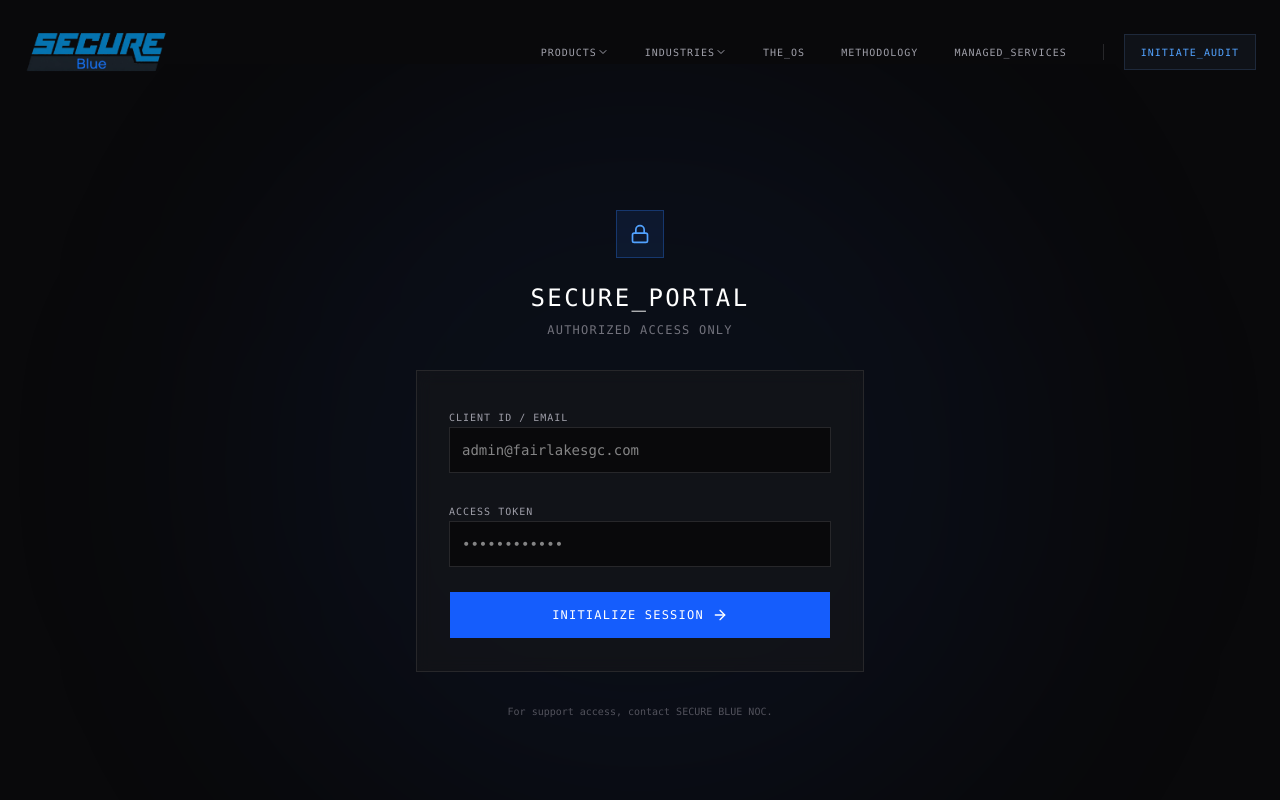
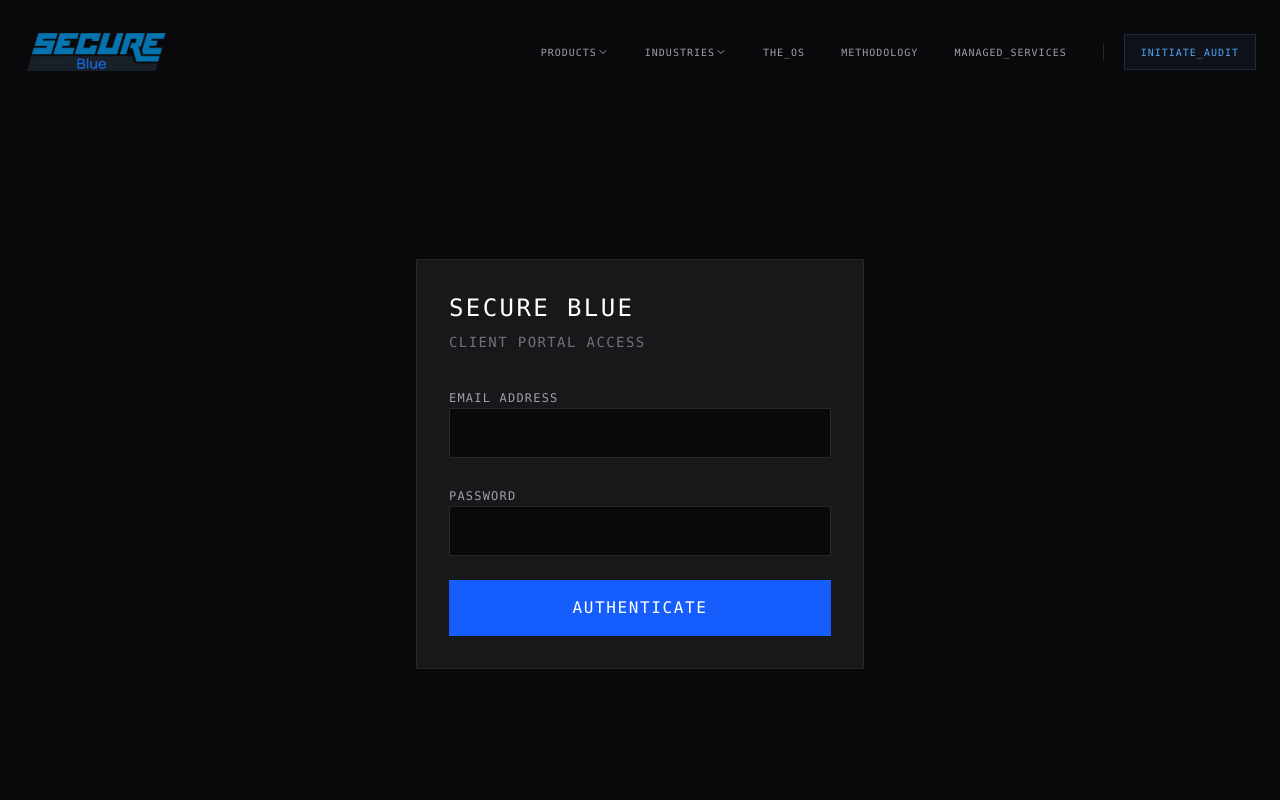
Before and after one commit to securetoolcompany/secure-blue, a Next.js app in the folder secure-blue/: page /portal in a window 1280 px wide. Shown: the top 800 px of the page. Built offline with nearby package versions, Linux system fonts and the light colour scheme.

Commit message:
device credentials

```diff
--- /dev/null
+++ b/secure-blue/app/api/chirpstack/devices/[devEui]/page.tsx
@@ -0,0 +1,32 @@
+import Link from 'next/link';
+import { ArrowLeft } from 'lucide-react';
+import { ValveControl } from '@/components/irrigation/ValveControl'; // Ensure this matches your component's export name
+
+export default async function DeviceDetailPage(
+  { params }: { params: Promise<{ devEui: string }> }
+) {
+  const { devEui } = await params;
+
+  return (
+    <div className="min-h-screen bg-zinc-950 pt-24 px-6 pb-12">
+      <div className="max-w-4xl mx-auto">
+
+        <Link href="/irrigation" className="inline-flex items-center gap-2 text-zinc-500 hover:text-emerald-400 font-mono text-sm mb-8 transition-colors">
+          <ArrowLeft className="h-4 w-4" />
+          BACK TO FLEET
+        </Link>
+
+        <div className="mb-8 border-b border-zinc-800 pb-6">
+          <h1 className="text-3xl font-mono text-white tracking-widest mb-2">VALVE CONTROL</h1>
+          <p className="text-zinc-500 font-mono text-sm uppercase tracking-widest">
+            EUI: {devEui}
+          </p>
+        </div>
+
+        {/* This is the advanced UI component you built earlier! */}
+        <ValveControl devEui={devEui} />
+
+      </div>
+    </div>
+  );
+}
--- a/secure-blue/app/api/chirpstack/devices/route.ts
+++ b/secure-blue/app/api/chirpstack/devices/route.ts
@@ -44,12 +44,10 @@ export async function GET() {
       dbStates.map((doc) => [doc.devEui, doc])
     );
 
-    // 4. Filter and map devices so users only see their own active equipment
-    const devices: Device[] = res.result
-      .filter((d: ChirpStackDeviceListItem) => stateMap.has(d.devEui)) // Only show devices tracked under this tenant
-      .map((d: ChirpStackDeviceListItem) => {
-        const state = stateMap.get(d.devEui)!;
-        const lastSeen = state.lastSeenAt || d.lastSeenAt;
+    // 4. Map devices (ChirpStack already scopes this to the correct App ID)
+    const devices: Device[] = res.result.map((d: ChirpStackDeviceListItem) => {
+        const state = stateMap.get(d.devEui);
+        const lastSeen = state?.lastSeenAt || d.lastSeenAt;
 
         let onlineState: 'online' | 'warning' | 'offline' = 'offline';
         if (lastSeen) {
@@ -62,16 +60,17 @@ export async function GET() {
           devEui: d.devEui,
           name: d.name,
           lastSeenAt: lastSeen ? new Date(lastSeen).toISOString() : null,
-          valveState: state.valveState || 'unknown',
-          batteryMv: state.batteryMv || null,
-          cableFault: state.cableFault || false,
-          rssi: state.rssi || null,
-          snr: state.snr || null,
+          valveState: state?.valveState || 'unknown',
+          batteryMv: state?.batteryMv || null,
+          cableFault: state?.cableFault || false,
+          rssi: state?.rssi || null,
+          snr: state?.snr || null,
           onlineState
         };
       });
 
     return NextResponse.json({ devices });
+
   } catch (error) {
     console.error("🔥 FETCH ERROR:", error);
     return NextResponse.json({ error: 'Failed to fetch devices' }, { status: 500 });
--- a/secure-blue/app/portal/page.tsx
+++ b/secure-blue/app/portal/page.tsx
@@ -1,74 +1,84 @@
 "use client";
 
-import { useState } from 'react';
-import { useRouter } from 'next/navigation';
-import { Lock, ArrowRight } from 'lucide-react';
-import { Button } from '@/components/ui/button';
+import { useState } from "react";
+import { signIn } from "next-auth/react";
+import { useRouter } from "next/navigation";
+import { Loader2 } from "lucide-react";
 
 export default function PortalLogin() {
   const router = useRouter();
+  const [email, setEmail] = useState("");
+  const [password, setPassword] = useState("");
+  const [error, setError] = useState("");
   const [loading, setLoading] = useState(false);
 
-  const handleLogin = (e: React.FormEvent) => {
+  const handleLogin = async (e: React.FormEvent) => {
     e.preventDefault();
     setLoading(true);
-    // Mock authentication delay - replace with real auth later
-    setTimeout(() => {
-      router.push('/portal/dashboard');
-    }, 800);
+    setError("");
+
+    // This is the magic function that talks to auth.ts and MongoDB!
+    const res = await signIn("credentials", {
+      email,
+      password,
+      redirect: false, // We handle the redirect manually below
+    });
+
+    if (res?.error) {
+      setError("Invalid email or password");
+      setLoading(false);
+    } else {
+      // Success! The cookie is set. Send them to the dashboard.
+      router.push("/portal/dashboard");
+      router.refresh(); // Forces Next.js to update the session state
+    }
   };
 
   return (
-    <div className="min-h-screen bg-zinc-950 flex flex-col items-center justify-center p-6 relative overflow-hidden">
-      <div className="absolute top-1/2 left-1/2 -translate-x-1/2 -translate-y-1/2 w-[800px] h-[800px] bg-blue-900/10 rounded-full blur-[120px] pointer-events-none" />
-
-      <div className="w-full max-w-md z-10">
-        <div className="flex flex-col items-center mb-8">
-          <div className="h-12 w-12 bg-blue-500/10 border border-blue-500/30 rounded-sm flex items-center justify-center mb-6">
-            <Lock className="h-5 w-5 text-blue-400" />
-          </div>
-          <h1 className="text-2xl font-mono text-white tracking-widest">SECURE_PORTAL</h1>
-          <p className="text-zinc-500 font-mono text-xs mt-2 uppercase tracking-widest">Authorized Access Only</p>
+    <div className="min-h-screen bg-zinc-950 flex items-center justify-center p-6">
+      <div className="w-full max-w-md bg-zinc-900 border border-zinc-800 p-8">
+        <div className="mb-8">
+          <h1 className="text-2xl font-mono text-white tracking-widest mb-2">SECURE BLUE</h1>
+          <p className="text-zinc-500 font-mono text-sm uppercase tracking-widest">Client Portal Access</p>
         </div>
 
-        <form onSubmit={handleLogin} className="bg-zinc-900/50 border border-zinc-800 p-8 backdrop-blur-sm">
-          <div className="space-y-6">
+        <form onSubmit={handleLogin} className="space-y-6">
           <div className="space-y-2">
-              <label className="text-[10px] font-mono text-zinc-400 uppercase tracking-widest">Client ID / Email</label>
+            <label className="text-xs font-mono text-zinc-400 uppercase tracking-widest">Email Address</label>
             <input
               type="email"
+              value={email}
+              onChange={(e) => setEmail(e.target.value)}
+              className="w-full bg-zinc-950 border border-zinc-800 text-white p-3 font-mono focus:outline-none focus:border-blue-500 transition-colors"
               required
-                className="w-full bg-zinc-950 border border-zinc-800 p-3 text-white font-mono text-sm focus:outline-none focus:border-blue-500/50 transition-colors"
-                placeholder="admin@fairlakesgc.com"
             />
           </div>
 
           <div className="space-y-2">
-              <label className="text-[10px] font-mono text-zinc-400 uppercase tracking-widest">Access Token</label>
+            <label className="text-xs font-mono text-zinc-400 uppercase tracking-widest">Password</label>
             <input
               type="password"
+              value={password}
+              onChange={(e) => setPassword(e.target.value)}
+              className="w-full bg-zinc-950 border border-zinc-800 text-white p-3 font-mono focus:outline-none focus:border-blue-500 transition-colors"
               required
-                className="w-full bg-zinc-950 border border-zinc-800 p-3 text-white font-mono text-sm focus:outline-none focus:border-blue-500/50 transition-colors"
-                placeholder="••••••••••••"
             />
           </div>
 
-            <Button
+          {error && (
+            <div className="text-red-400 text-sm font-mono bg-red-500/10 border border-red-500/20 p-3">
+              {error}
+            </div>
+          )}
+
+          <button
             type="submit"
             disabled={loading}
-              className="w-full h-12 bg-blue-600 hover:bg-blue-500 text-white font-mono uppercase tracking-widest rounded-none transition-all flex items-center justify-center gap-2"
+            className="w-full bg-blue-600 hover:bg-blue-700 text-white font-mono uppercase tracking-widest py-4 transition-colors flex justify-center items-center"
           >
-              {loading ? 'Authenticating...' : 'Initialize Session'}
-              {!loading && <ArrowRight className="h-4 w-4" />}
-            </Button>
-          </div>
+            {loading ? <Loader2 className="h-5 w-5 animate-spin" /> : "AUTHENTICATE"}
+          </button>
         </form>
-
-        <div className="mt-8 text-center">
-          <p className="text-[10px] font-mono text-zinc-600">
-            For support access, contact SECURE BLUE NOC.
-          </p>
-        </div>
       </div>
     </div>
   );
```
Also changed, not shown: secure-blue/app/irrigation/page.tsx (+54 -12 lines). Lines whose indentation alone changed are shown as unchanged.
